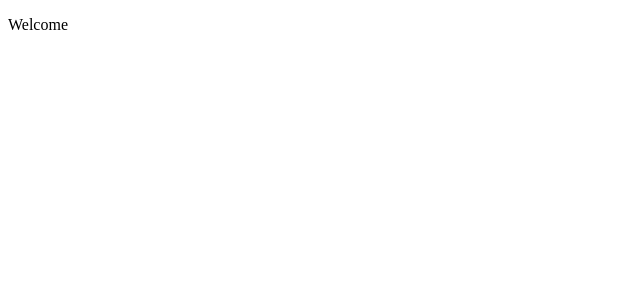
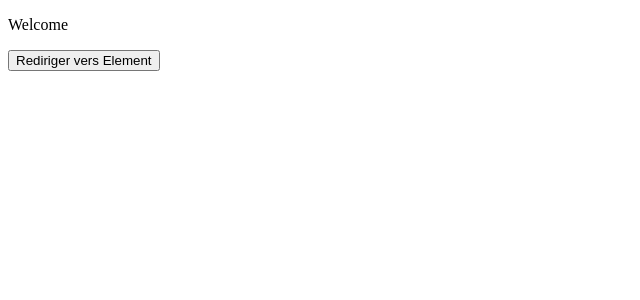
Before and after one commit to Gastonpallas/testAngular, an Angular app: page / in a window 1280 px wide. Shown: the top 300 px of the page, without its empty margins (0-640 px from the left). Built offline with nearby package versions, Linux system fonts and the light colour scheme.

Commit message:
Redirection et navigation

```diff
--- a/src/app/components/welcome/welcome.component.ts
+++ b/src/app/components/welcome/welcome.component.ts
@@ -1,6 +1,6 @@
 import { Component } from '@angular/core';
 import { CommonModule } from '@angular/common';
-import {RouterOutlet} from "@angular/router";
+import {Router, RouterOutlet} from "@angular/router";
 
 @Component({
   selector: 'app-welcome',
@@ -9,6 +9,7 @@ import {RouterOutlet} from "@angular/router";
   template: `
     <div>
       <p>Welcome</p>
+      <button (click)="redirectToElement()">Rediriger vers Element</button>
       <router-outlet></router-outlet>
     </div>
 
@@ -17,4 +18,8 @@ import {RouterOutlet} from "@angular/router";
 })
 export class WelcomeComponent {
 
+  constructor(private router: Router) { }
+  redirectToElement() {
+  this.router.navigate(["/element"]);
+  }
 }
```
